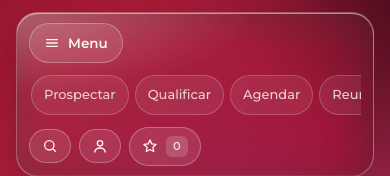
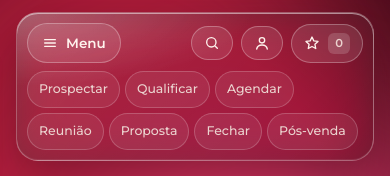
Before and after one commit to luccaademiconpgua-source/manual-de-vendas, a plain HTML site: page index.html in a window 390 px wide. Shown: the top 176 px of the page. Drawn offline with nearby package versions, Linux system fonts and the light colour scheme.

Commit message:
Barra superior sem rolagem lateral
Co-Authored-By: Claude Sonnet 5.5 <noreply@anthropic.com>
Claude-Session: https://claude.ai/code/session_01GMEQQ8MkXSnRt1tmt237U9

```diff
--- a/index.html
+++ b/index.html
@@ -84,7 +84,7 @@ a { color: var(--gold); }
 /* coluna principal */
 .main { min-width: 0; display: flex; flex-direction: column; gap: 18px; }
 .bar { position: sticky; top: calc(env(safe-area-inset-top, 0px) + 12px); z-index: 20; padding: 10px 12px; display: flex; flex-wrap: wrap; align-items: center; gap: 10px; border-radius: 22px; }
-.stepper { flex: 1 1 420px; min-width: 0; display: flex; gap: 6px; overflow-x: auto; scrollbar-width: none; padding: 2px; }
+.stepper { flex: 1 1 420px; min-width: 0; display: flex; flex-wrap: wrap; gap: 6px; padding: 2px; }
 .stepper::-webkit-scrollbar { display: none; }
 .stage { flex-shrink: 0; background: rgba(255, 255, 255, 0.07); border: 1px solid rgba(255, 255, 255, 0.2); border-radius: 999px; padding: 8px 16px; font-size: 13.5px; font-weight: 500; cursor: pointer; color: var(--muted); transition: transform 0.18s, background 0.18s; }
 .stage:hover { background: rgba(255, 255, 255, 0.16); color: var(--ink); transform: translateY(-1px); }
@@ -209,6 +209,11 @@ tr:last-child td { border-bottom: 0; }
   .side { position: fixed; z-index: 70; left: max(12px, env(safe-area-inset-left, 0px)); top: calc(env(safe-area-inset-top, 0px) + 12px); width: min(320px, calc(100vw - 24px)); transform: translateX(-120%); transition: transform 0.28s cubic-bezier(0.2, 0.8, 0.2, 1); }
   .side.open { transform: none; }
   .menu-btn { display: inline-flex; }
+  .bar { padding: 10px; gap: 8px; position: static; }
+  .menu-btn { order: 0; }
+  .actions { order: 1; margin-left: auto; }
+  .stepper { order: 2; flex: 1 1 100%; gap: 5px; padding: 0; }
+  .stage { padding: 7px 11px; font-size: 12.5px; }
   .actions .lbl { display: none; }
   .pill kbd { display: none; }
 }
```
